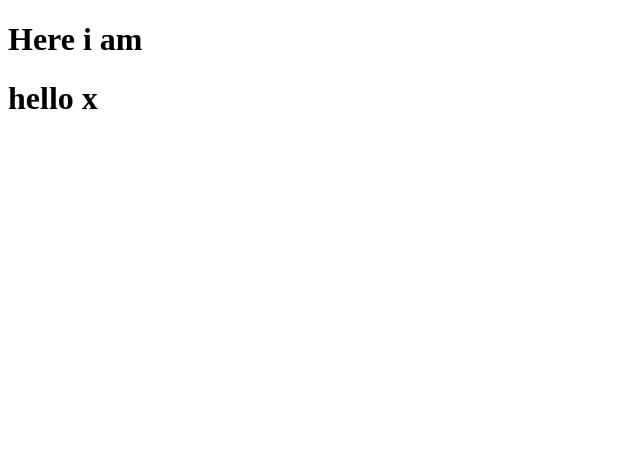
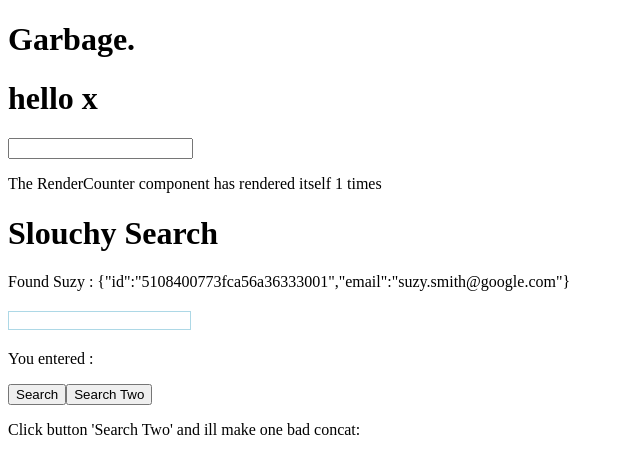
Before and after one commit to csdear/nextGarbage, a Next.js app: page / in a window 1280 px wide. Shown: the top 474 px of the page, without its empty margins (0-640 px from the left). Built offline with nearby package versions, Linux system fonts and the light colour scheme.

Commit message:
added styled components lib. created an example of the to and fro you get from a cool import export destructure pattern

```diff
--- a/package.json
+++ b/package.json
@@ -13,7 +13,8 @@
   "dependencies": {
     "next": "^12.1.5",
     "react": "^18.1.0",
-    "react-dom": "^18.1.0"
+    "react-dom": "^18.1.0",
+    "styled-components": "^5.3.5"
   },
   "devDependencies": {
     "@babel/core": "^7.17.10",
--- a/pages/index.tsx
+++ b/pages/index.tsx
@@ -1,8 +1,12 @@
+import Hello from "../src/components/hello";
 import RenderCounter from "../src/components/render-counter";
+import Search from "../src/components/search";
 
 const Index = ()=>(
 <div>
-    <h1>Here i am</h1>
+    <h1>Garbage.</h1>
+    <Hello />
     <RenderCounter/>
+    <Search/>
 </div> );
 export default Index;
--- /dev/null
+++ b/src/components/hello/index.tsx
@@ -0,0 +1,13 @@
+import { FC } from "react";
+
+const Hello: FC = () => {
+  const name = 'x';
+
+  return (
+    <div>
+      <h1>hello {name} </h1>
+    </div>
+  );
+};
+
+export default Hello;
--- a/src/components/render-counter/index.tsx
+++ b/src/components/render-counter/index.tsx
@@ -1,11 +1,31 @@
-import { FC } from "react";
+import { FC, useEffect, useRef, useState } from "react";
 
+// the app re-renders every time  you alter the state (userInput)
+// by typing something, but chaning the refernce value (renders)
+// DOES NOT  cause a re-render
+// The reference’s value is persistent between the component re-renders.
+// Unlike updating the state, mutating the reference, does not trigger a re-render.
+// https://medium.com/@dev_one/how-to-use-the-useref-hook-dc8845350478
 const RenderCounter: FC = () => {
-  const name = 'x';
+  const [userInput, setUserInput] = useState<string>("");
+  // dont do this, this would cause an  infinite loop
+    // const [renders, setRenders] = useState(0);
+
+    // do this -->
+  const renders = useRef(1);
+
+   useEffect(() => {
+       renders.current = renders.current+1;
+   })
 
   return (
     <div>
-      <h1>hello {name} </h1>
+      <input
+        value={userInput} // value equal to piece of state
+        onChange={(e) => setUserInput(e.target.value)}
+      />
+
+      <p>The RenderCounter component has rendered itself {renders.current} times</p>
     </div>
   );
 };
--- /dev/null
+++ b/src/components/search/index.tsx
@@ -0,0 +1,58 @@
+import { FC, useState } from "react";
+import getSlouchy from "../slouch";
+import styled from 'styled-components';
+
+// Styling a regular HTML input via styled-components
+const StyledInput = styled.input`
+  display: block;
+  margin: 20px 0px;
+  border: 1px solid lightblue;
+`;
+
+const Search: FC = () => {
+    const [searchInputText, setSearchInputText] = useState<string>('');
+    const [badConcatText, setbadConcatText] = useState<string>('');
+    const personId = 42;
+    const loveTacos = true;
+
+    const handleOnSearch = () => {
+        // just call the  helper function... no return
+        slouchyFireA(searchInputText, personId, loveTacos);
+      };
+
+      const handleOnSearchTwo = () => {
+        // call the helper function, do some work, and return the result, and set it to
+        // state (badConcatText) so we can render it out.
+        // good example of  USER DATA IN ---> DO WORK IN OUTSIDE FUNCTION ---> RETURN RESULT AND RENDER.
+        const theRub = slouchyFireB(searchInputText, personId );
+        console.log(theRub);
+        setbadConcatText(theRub);
+      };
+
+    const {
+      data,
+      slouchyA,
+      slouchyB,
+      slouchyFireA,
+      slouchyFireB,
+  } = getSlouchy();
+
+  return (
+    <div>
+      <h1>Slouchy Search</h1>
+      {slouchyA && <p>Found Suzy : {slouchyA}</p>}
+      <StyledInput
+        onChange={(e) => setSearchInputText(e.target.value)}
+        label={"Search"}
+        id={""}
+        value={searchInputText}
+      />
+      <p>You entered :{searchInputText}</p>
+      <button onClick={handleOnSearch}>Search</button>
+      <button onClick={handleOnSearchTwo}>Search Two</button>
+      <p>Click button 'Search Two' and ill make one bad concat: {badConcatText}</p>
+    </div>
+  );
+};
+
+export default Search;
--- /dev/null
+++ b/src/components/slouch/index.tsx
@@ -0,0 +1,30 @@
+
+export default function getSlouchy() {
+
+    const results = [
+        { id: '51ae551f8e1e4440e2111002', email: 'joe.oozer@google.com' },
+        { id: '50f97f153b511b30cd222008', email: 'bob.handler@google.com' },
+        { id: '5108400773fca56a36333001', email: 'suzy.smith@google.com' },
+    ];
+
+    return {
+        data: results,
+        slouchyA: JSON.stringify(results[2]),
+        slouchyB: "tacos!",
+        slouchyFireA(
+            a,
+            b,
+            c,
+        ) {
+            console.log(`slouchy fire A, REC: ${a}, ${b}, ${c}`);
+        },
+        slouchyFireB(
+            a,
+            b,
+        ) {
+            console.log('slouchy fire B');
+            return a + b;
+        }
+    }
+
+}
```
Also changed, not shown: 2 other files (tests, documents, lock files or other folders).
